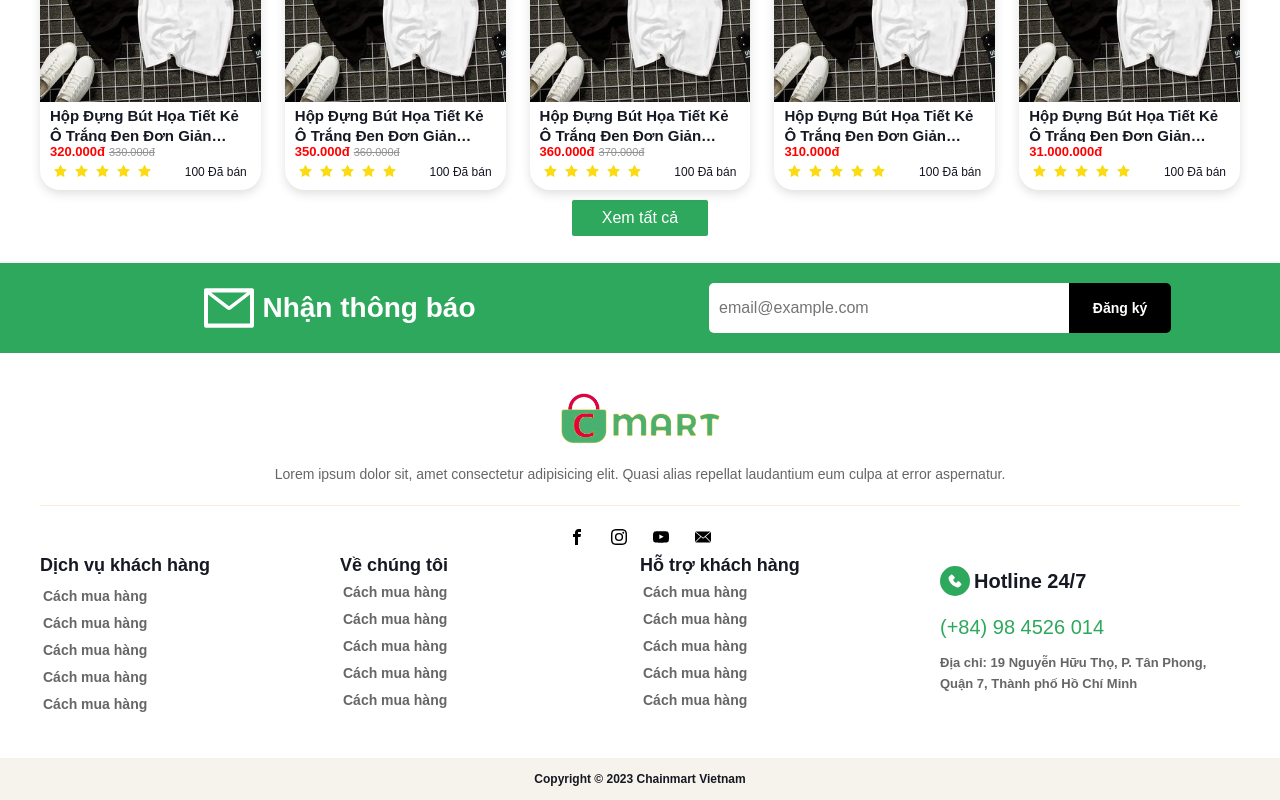
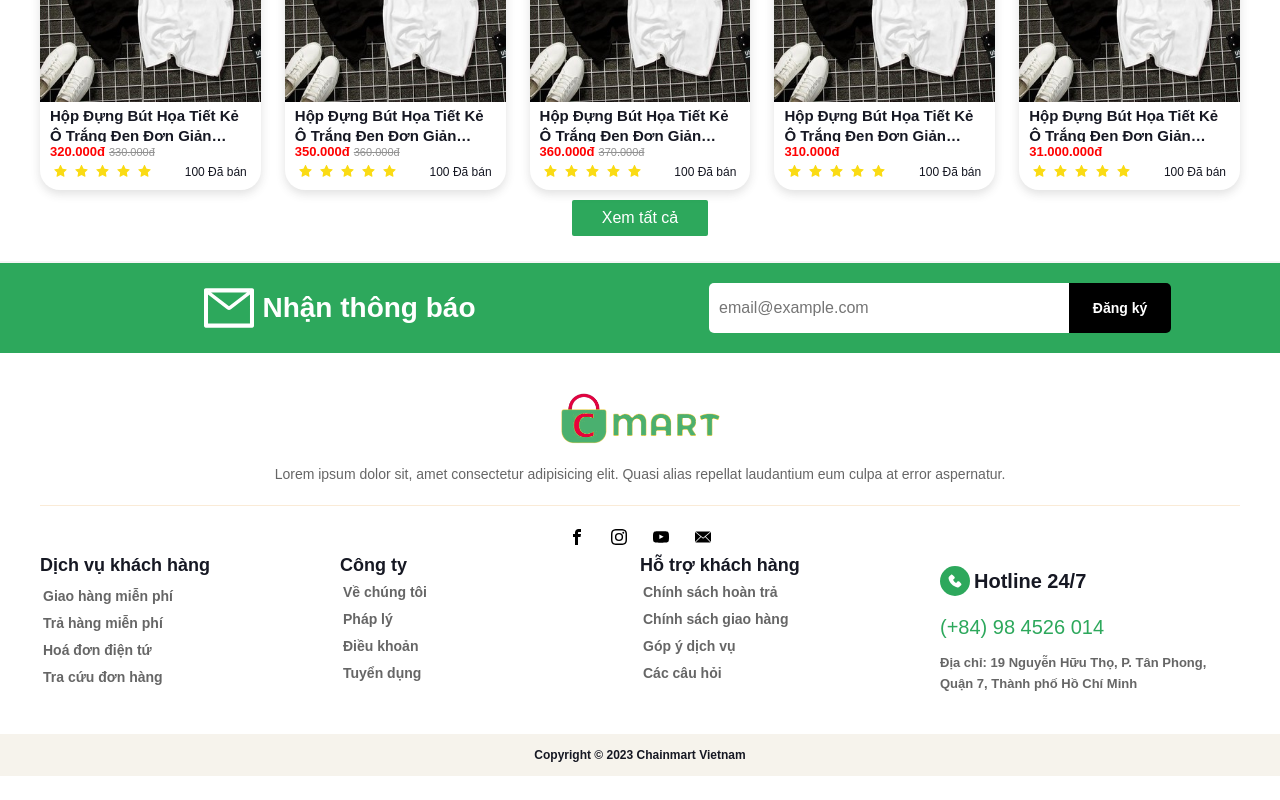
Before and after one commit to Graduation-Thesis-K23/chainmart-fe-customer, a Next.js app: page / in a window 1280 px wide. Shown: the part 1971-2771 px from the top of the page. After the commit the page ends 2747 px from the top, so only its background shows below. Built offline with nearby package versions, Linux system fonts and the light colour scheme.

Commit message:
chore: footer

```diff
--- a/src/components/pages/Product/components/ProductDetail/MainInformation/index.tsx
+++ b/src/components/pages/Product/components/ProductDetail/MainInformation/index.tsx
@@ -1,6 +1,7 @@
-import React, { useState } from "react";
+import React, { memo, useState } from "react";
 import { Divider, Col, Row } from "antd";
 import { CheckCircleOutlined } from "@ant-design/icons";
+import classNames from "classnames";
 
 import Optional from "./Optional";
 import Images from "./Images";
@@ -14,7 +15,6 @@ import useProductDetail from "~/contexts/ProductDetailContext";
 import useTranslate from "~/hooks/useTranslate";
 import useCart from "~/contexts/CartContext";
 import { ICart } from "~/shared/interfaces";
-import classNames from "classnames";
 
 const MainInformation = () => {
   const { productDetail } = useProductDetail();
@@ -170,4 +170,4 @@ const MainInformation = () => {
   );
 };
 
-export default MainInformation;
+export default memo(MainInformation);
--- a/src/components/pages/Product/components/ProductDetail/Rating/RatingFilter/index.tsx
+++ b/src/components/pages/Product/components/ProductDetail/Rating/RatingFilter/index.tsx
@@ -1,4 +1,4 @@
-import React from "react";
+import React, { memo } from "react";
 import { Rate, Progress } from "antd";
 
 import styles from "./RatingFilter.module.scss";
@@ -43,4 +43,4 @@ const RatingFilter = () => {
   );
 };
 
-export default RatingFilter;
+export default memo(RatingFilter);
--- a/src/components/pages/Product/components/ProductDetail/index.tsx
+++ b/src/components/pages/Product/components/ProductDetail/index.tsx
@@ -1,4 +1,4 @@
-import React from "react";
+import React, { memo } from "react";
 import { Col, Row } from "antd";
 
 import Familiar from "./Familiar";
@@ -27,4 +27,4 @@ const ProductDetail = () => {
   );
 };
 
-export default ProductDetail;
+export default memo(ProductDetail);
--- a/src/components/pages/Product/index.tsx
+++ b/src/components/pages/Product/index.tsx
@@ -1,4 +1,4 @@
-import React from "react";
+import React, { memo } from "react";
 
 import ProductBreadcrumb from "./components/Breadcrumb";
 import ProductDetail from "./components/ProductDetail";
@@ -12,4 +12,4 @@ const ProductPage = () => {
   );
 };
 
-export default ProductPage;
+export default memo(ProductPage);
--- a/src/dataSources/FooterList.ts
+++ b/src/dataSources/FooterList.ts
@@ -3,82 +3,67 @@ export default {
     customer_services: [
       {
         key: 1,
-        href: "/m/how-to-by",
-        text: "Cách mua hàng",
+        href: "/m/free-shipping",
+        text: "Giao hàng miễn phí",
       },
       {
         key: 2,
-        href: "/m/how-to-by",
-        text: "Cách mua hàng",
+        href: "/m/free-return",
+        text: "Trả hàng miễn phí",
       },
       {
         key: 3,
-        href: "/m/how-to-by",
-        text: "Cách mua hàng",
+        href: "/m/e-invoice",
+        text: "Hoá đơn điện tứ",
       },
       {
         key: 4,
-        href: "/m/how-to-by",
-        text: "Cách mua hàng",
-      },
-      {
-        key: 5,
-        href: "/m/how-to-by",
-        text: "Cách mua hàng",
+        href: "/m/order-lookup",
+        text: "Tra cứu đơn hàng",
       },
     ],
     about_us: [
       {
         key: 1,
-        href: "/m/how-to-by",
-        text: "Cách mua hàng",
+        href: "/m/about-us",
+        text: "Về chúng tôi",
       },
       {
         key: 2,
-        text: "Cách mua hàng",
-        href: "/m/how-to-by",
+        text: "Pháp lý",
+        href: "/m/legal-notice",
       },
       {
         key: 3,
-        text: "Cách mua hàng",
-        href: "/m/how-to-by",
+        text: "Điều khoản",
+        href: "/m/terms-and-condition",
       },
       {
         key: 4,
-        text: "Cách mua hàng",
-        href: "/m/how-to-by",
-      },
-      {
-        key: 5,
-        text: "Cách mua hàng",
-        href: "/m/how-to-by",
+        text: "Tuyển dụng",
+        href: "/m/careers",
       },
     ],
     support_center: [
       {
         key: 1,
-        href: "/m/how-to-by",
-        text: "Cách mua hàng",
+        href: "/m/return-policy",
+        text: "Chính sách hoàn trả",
       },
       {
         key: 2,
-        text: "Cách mua hàng",
-        href: "/m/how-to-by",
+        text: "Chính sách giao hàng",
+        href: "/m/shipping-policy",
       },
       {
         key: 3,
-        text: "Cách mua hàng",
-        href: "/m/how-to-by",
+        text: "Góp ý dịch vụ",
+        href: "/m/feedback",
       },
       {
         key: 4,
-        text: "Cách mua hàng",
-        href: "/m/how-to-by",
-      },
-      {
-        key: 5,
-        text: "Cách mua hàng",
-        href: "/m/how-to-by",
+        text: "Các câu hỏi",
+        href: "/m/faq",
       },
     ],
   },
@@ -86,82 +71,67 @@ export default {
     customer_services: [
       {
         key: 1,
-        href: "/m/how-to-by",
-        text: "Cách mua hàng",
+        href: "/m/free-shipping",
+        text: "Free Shipping",
       },
       {
         key: 2,
-        href: "/m/how-to-by",
-        text: "Cách mua hàng",
+        href: "/m/free-return",
+        text: "Free Return",
       },
       {
         key: 3,
-        href: "/m/how-to-by",
-        text: "Cách mua hàng",
+        href: "/m/e-invoice",
+        text: "E-Invoice",
       },
       {
         key: 4,
-        href: "/m/how-to-by",
-        text: "Cách mua hàng",
-      },
-      {
-        key: 5,
-        href: "/m/how-to-by",
-        text: "Cách mua hàng",
+        href: "/m/order-lookup",
+        text: "Order Lookup",
       },
     ],
     about_us: [
       {
         key: 1,
-        href: "/m/how-to-by",
-        text: "Cách mua hàng",
+        href: "/m/about-us",
+        text: "About Us",
       },
       {
         key: 2,
-        text: "Cách mua hàng",
-        href: "/m/how-to-by",
+        text: "Legal Notice",
+        href: "/m/legal-notice",
       },
       {
         key: 3,
-        text: "Cách mua hàng",
-        href: "/m/how-to-by",
+        text: "Terms & Condition",
+        href: "/m/terms-and-condition",
       },
       {
         key: 4,
-        text: "Cách mua hàng",
-        href: "/m/how-to-by",
-      },
-      {
-        key: 5,
-        text: "Cách mua hàng",
-        href: "/m/how-to-by",
+        text: "Careers",
+        href: "/m/careers",
       },
     ],
     support_center: [
       {
         key: 1,
-        href: "/m/how-to-by",
-        text: "Cách mua hàng",
+        href: "/m/return-policy",
+        text: "Return Policy",
       },
       {
         key: 2,
-        text: "Cách mua hàng",
-        href: "/m/how-to-by",
+        text: "Shipping Policy",
+        href: "/m/shipping-policy",
       },
       {
         key: 3,
-        text: "Cách mua hàng",
-        href: "/m/how-to-by",
+        text: "Feedback",
+        href: "/m/feedback",
       },
       {
         key: 4,
-        text: "Cách mua hàng",
-        href: "/m/how-to-by",
-      },
-      {
-        key: 5,
-        text: "Cách mua hàng",
-        href: "/m/how-to-by",
+        text: "FAQ",
+        href: "/m/faq",
       },
     ],
   },
--- a/src/locales/en.ts
+++ b/src/locales/en.ts
@@ -18,23 +18,7 @@ export default {
   "search.lookingFor": "What are you looking for?",
   // footer
   "footer.customer_services": "Customer Service",
-  "footer.customerService.helpCenter": "Help Center",
-  "footer.customerService.howToBuy": "How to Buy",
-  "footer.customerService.howToSell": "How to Sell",
-  "footer.customerService.payment": "Payment",
-  "footer.customerService.shipping": "Shipping",
-  "footer.customerService.return": "Return",
-  "footer.customerService.refund": "Refund",
-  "footer.customerService.contactUs": "Contact Us",
-  "footer.about_us": "About Us",
-  "footer.aboutUs.shopCareers": "Shop Careers",
-  "footer.aboutUs.shopPolicies": "Shop Policies",
-  "footer.aboutUs.privacyPolicy": "Privacy Policy",
-  "footer.aboutUs.sellerCenter": "Seller Center",
-  "footer.aboutUs.termsOfUse": "Terms of Use",
-  "footer.aboutUs.flashDeals": "Flash Deals",
-  "footer.aboutUs.warrantyPolicy": "Warranty Policy",
-  "footer.aboutUs.shopMall": "Shop Mall",
+  "footer.about_us": "Company",
   "footer.support_center": "Support Center",
   "footer.socialMedia.title": "Follow Us",
   "footer.subscribe": "Subscribe To Newsletter",
--- a/src/locales/vi.ts
+++ b/src/locales/vi.ts
@@ -19,26 +19,8 @@ export default {
   "search.lookingFor": "Bạn muốn tìm gì?",
   // footer
   "footer.customer_services": "Dịch vụ khách hàng",
-  "footer.customerService.helpCenter": "Trung tâm trợ giúp",
-  "footer.customerService.howToBuy": "Hướng dẫn mua hàng",
-  "footer.customerService.howToSell": "Hướng dẫn bán hàng",
-  "footer.customerService.payment": "Phương thức thanh toán",
-  "footer.customerService.shipping": "Phương thức vận chuyển",
-  "footer.customerService.return": "Chính sách đổi trả",
-  "footer.customerService.refund": "Chính sách hoàn tiền",
-  "footer.customerService.contactUs": "Liên hệ với chúng tôi",
-  "footer.about_us": "Về chúng tôi",
-  "footer.aboutUs.shopCareers": "Tuyển dụng",
-  "footer.aboutUs.shopPolicies": "Chính sách của cửa hàng",
-  "footer.aboutUs.privacyPolicy": "Chính sách bảo mật",
-  "footer.aboutUs.sellerCenter": "Trung tâm người bán",
-  "footer.aboutUs.termsOfUse": "Điều khoản sử dụng",
-  "footer.aboutUs.flashDeals": "Flash Deals",
-  "footer.aboutUs.warrantyPolicy": "Chính sách bảo hành",
-  "footer.aboutUs.shopMall": "Shop Mall",
+  "footer.about_us": "Công ty",
   "footer.support_center": "Hỗ trợ khách hàng",
-  "footer.socialMedia.title": "Theo dõi chúng tôi",
-  "footer.download.title": "Ngôn ngữ",
   "footer.subscribe": "Nhận thông báo",
   "footer.subscribeButton": "Đăng ký",
   "footer.location":
```
